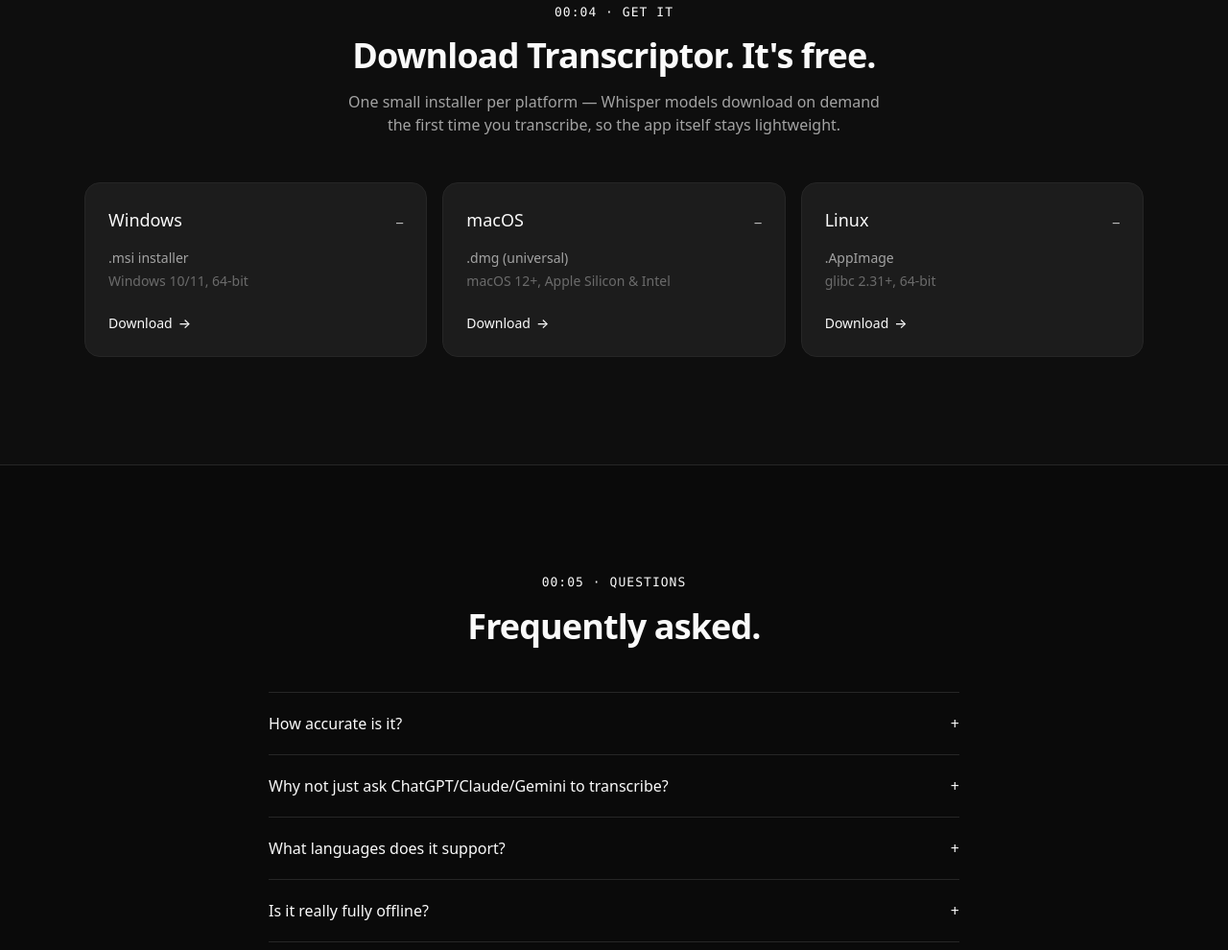
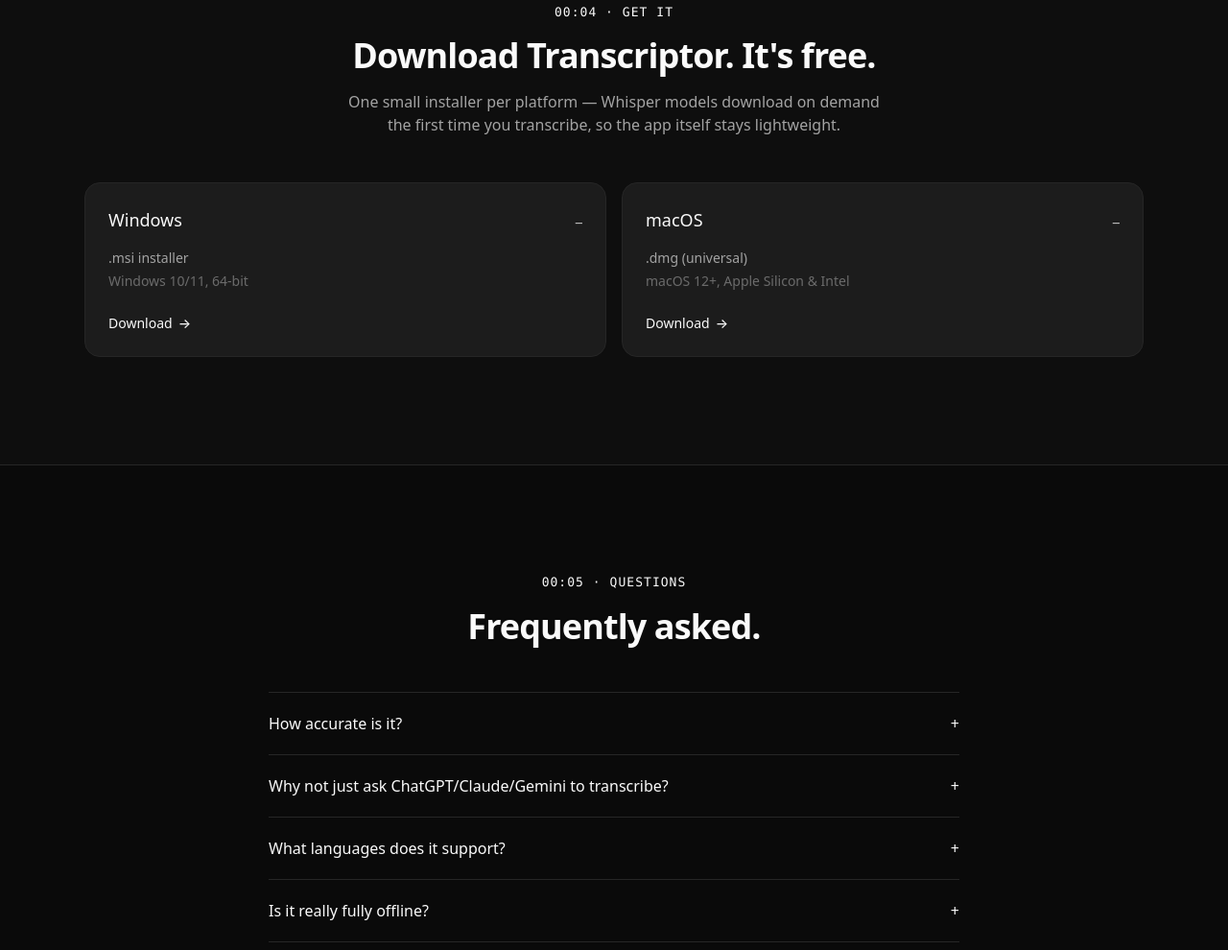
Before and after one commit to ultramenid/transcriptor, an Astro site in the folder marketing/: page / in a window 1280 px wide. Shown: the part 2869-3859 px from the top of the page at 96% size. Built offline with nearby package versions, Linux system fonts and the light colour scheme; Astro itself is replaced by a stand-in of ours; no server answers.

Commit message:
ci+marketing: build only macOS and Windows, drop Linux download card
- Remove ubuntu-latest from the build matrix and drop the Linux
  dependency-install step; only macOS and Windows installers are
  shipped for now.
- Narrow the upload glob to the macOS (.app/.dmg) and Windows
  (.msi/.exe) bundles only.
- Marketing: remove the Linux placeholder from the downloads data,
  match .exe installers in addition to .msi, and switch the download
  grid to two columns so the remaining Windows/macOS cards fill the
  row instead of leaving a gap.

```diff
--- a/marketing/src/components/Download.astro
+++ b/marketing/src/components/Download.astro
@@ -17,7 +17,7 @@
       </p>
     </div>
 
-    <div class="mt-12 grid gap-4 md:grid-cols-3">
+    <div class="mt-12 grid gap-4 sm:grid-cols-2">
       {
         downloads.map((d) => (
           <a
--- a/marketing/src/data/downloads.ts
+++ b/marketing/src/data/downloads.ts
@@ -15,6 +15,7 @@
 
 // Static fallback used when no release exists yet or the GitHub API is
 // unreachable during a local build. Keeps `pnpm build` working pre-release.
+// Linux is intentionally omitted — only macOS and Windows are built for now.
 const PLACEHOLDER: Platform[] = [
   {
     os: 'Windows',
@@ -32,14 +33,6 @@
     req: 'macOS 12+, Apple Silicon & Intel',
     href: `https://github.com/${REPO}/releases/latest`,
   },
-  {
-    os: 'Linux',
-    short: 'Linux',
-    file: '.AppImage',
-    size: '—',
-    req: 'glibc 2.31+, 64-bit',
-    href: `https://github.com/${REPO}/releases/latest`,
-  },
 ];
 
 function formatSize(bytes: number): string {
@@ -47,17 +40,14 @@
   return `${mb.toFixed(1)} MB`;
 }
 
-// Match a release asset to one of the three platforms by file extension.
+// Match a release asset to one of the supported platforms by file extension.
 function platformForFile(name: string): Platform | undefined {
   const lower = name.toLowerCase();
-  if (lower.endsWith('.msi')) {
-    return { ...PLACEHOLDER[0], file: '.msi installer' };
+  if (lower.endsWith('.msi') || lower.endsWith('-setup.exe')) {
+    return { ...PLACEHOLDER[0], file: lower.endsWith('.msi') ? '.msi installer' : '.exe installer' };
   }
   if (lower.endsWith('.dmg')) {
     return { ...PLACEHOLDER[1], file: '.dmg (universal)' };
-  }
-  if (lower.endsWith('.appimage')) {
-    return { ...PLACEHOLDER[2], file: '.AppImage' };
   }
   return undefined;
 }
@@ -96,14 +86,14 @@
     }
 
     // Fill any platforms that had no matching asset with the placeholder so
-    // all three cards always render.
+    // all cards always render.
     for (const placeholder of PLACEHOLDER) {
       if (!found.some((p) => p.short === placeholder.short)) {
         found.push(placeholder);
       }
     }
 
-    // Preserve the Windows / macOS / Linux display order.
+    // Preserve the Windows / macOS display order.
     return PLACEHOLDER.map((p) => found.find((f) => f.short === p.short) ?? p);
   } catch {
     return PLACEHOLDER;
```
Also changed, not shown: .github/workflows/build.yml.
